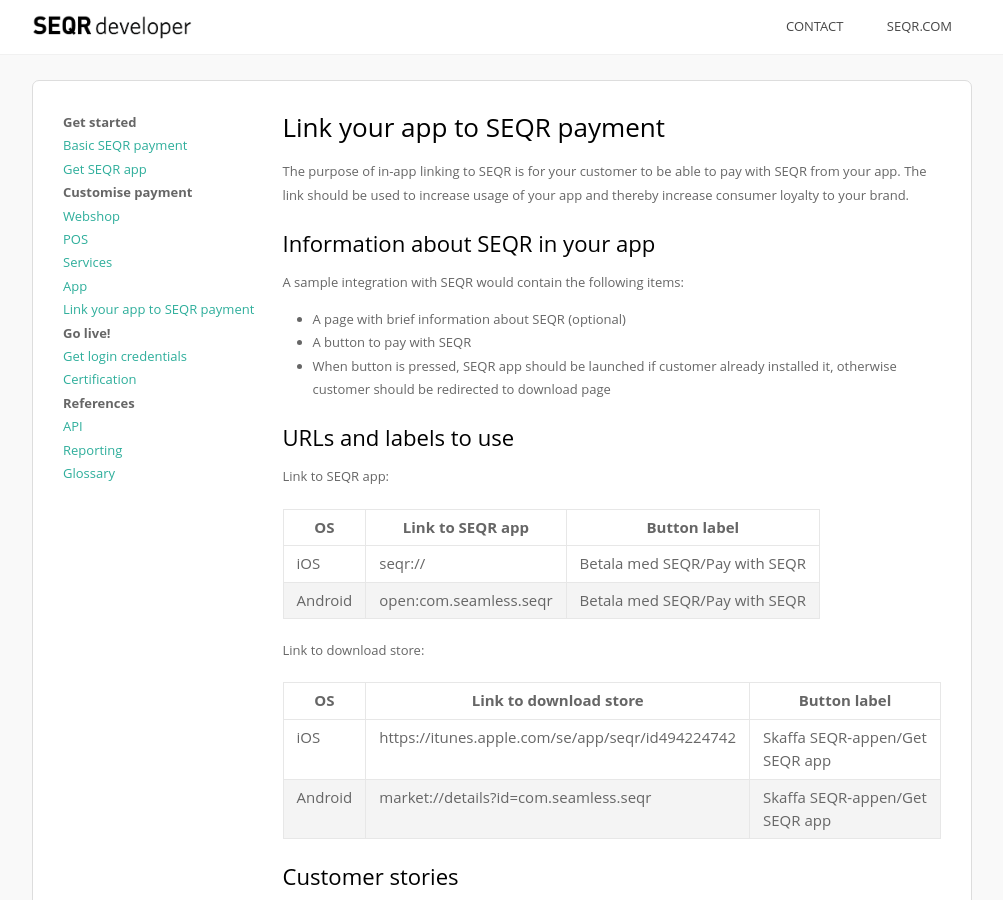
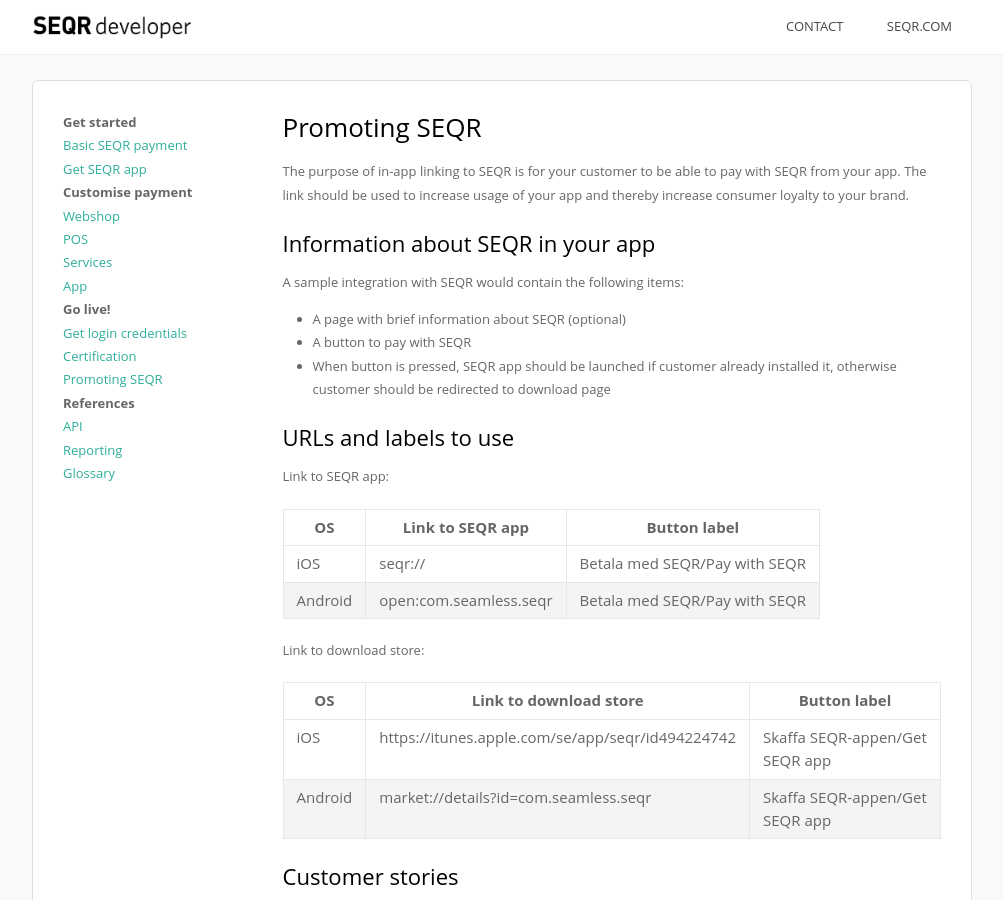
Before and after one commit to SeamlessDistribution/SeamlessDistribution.github.io, a Jekyll site: the page built from merchant/linkapp/index.md, in a window 1280 px wide and 900 px high. Shown: the whole window, without its empty margins (138-1141 px from the left). Built offline with Jekyll 4.4.1, drawn with Linux system fonts in a browser that asks for light colours.

Commit message:
Moved app linking to Go Live section

```diff
--- a/_layouts/default.html
+++ b/_layouts/default.html
@@ -40,10 +40,10 @@
 				<li><a href="/merchant/pos/">POS</a></li>
 				<li><a href="/merchant/externalservices/">Services</a></li>
 				<li><a href="/merchant/inapp/">App</a></li>
-				<li><a href="/merchant/linkapp/">Link your app to SEQR payment</a></li>
 				<li class="parent">Go live!</li>
 				<li><a href="/merchant/reference/signup.html">Get login credentials</a></li>
 				<li><a href="/merchant/reference/certification.html">Certification</a></li>
+				<li><a href="/merchant/linkapp/">Promoting SEQR</a></li>
 				<li class="parent">References</li>
 				<li><a href="/merchant/reference/api.html">API</a></li>
 				<li><a href="/merchant/reference/reporting.html">Reporting</a></li>
--- a/merchant/linkapp/index.md
+++ b/merchant/linkapp/index.md
@@ -1,11 +1,11 @@
 ---
 layout: default
-title: Link app to SEQR
+title: Promoting SEQR
 description: SEQR Merchant, link your app to SEQR payment
 ---
 
 
-# Link your app to SEQR payment
+# Promoting SEQR
 
 The purpose of in-app linking to SEQR is for your customer to be able to pay with SEQR from your app. The link should be used to increase usage of your app and thereby increase consumer loyalty to your brand.
 
```
Also changed, not shown: index.md (+1 -1 lines).
